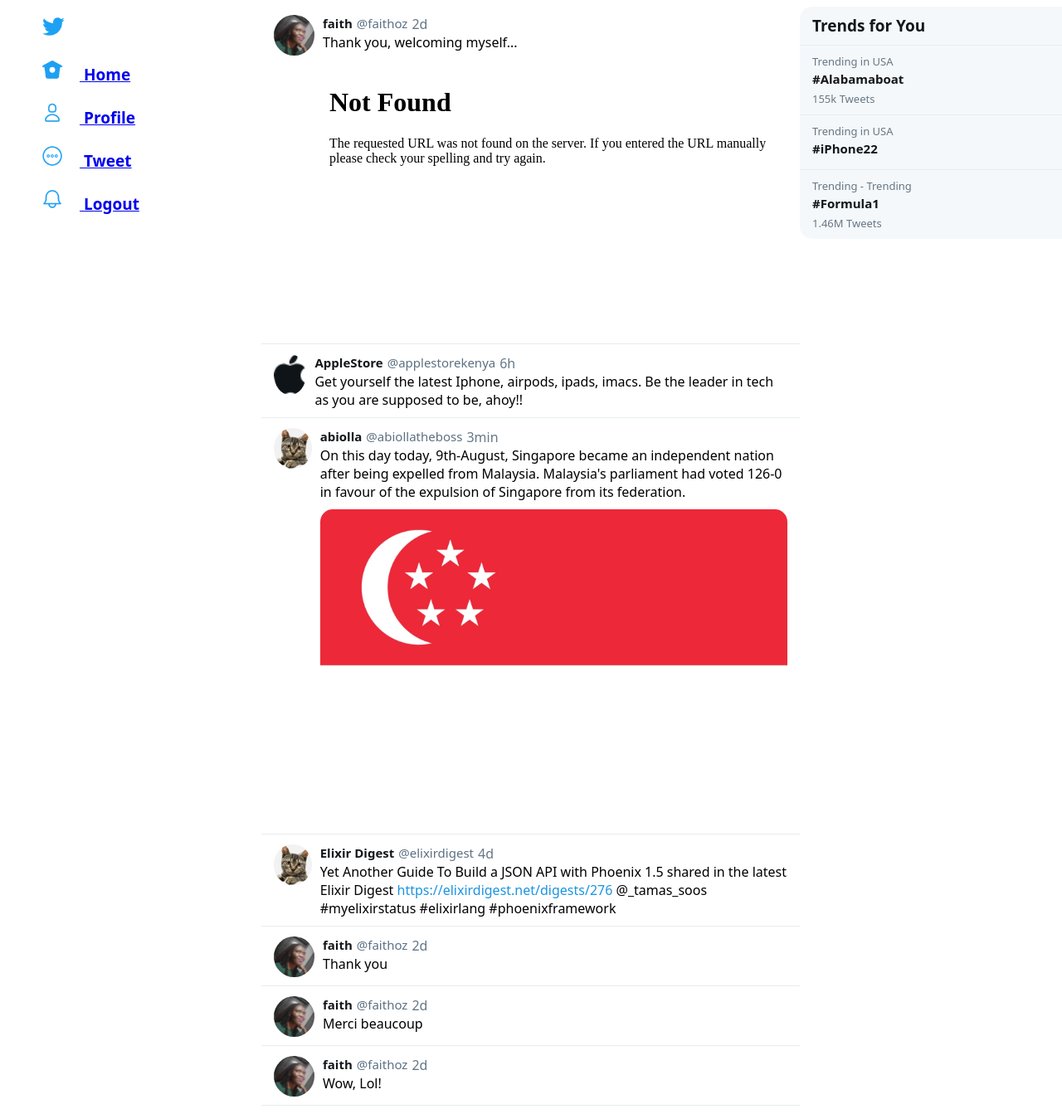
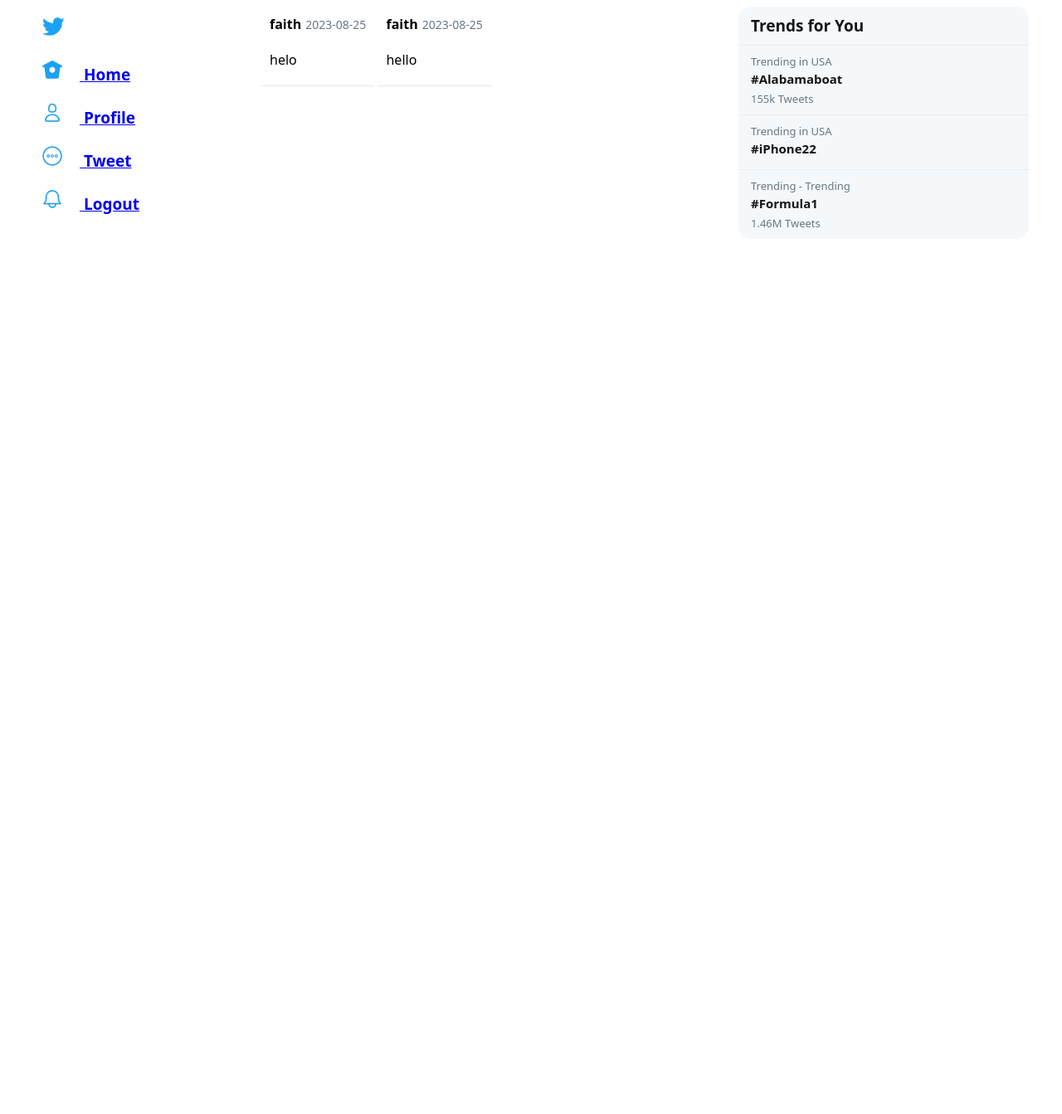
Before and after one commit to Obony/X-clone, a Flask app: template templates/home.html in a window 1280 px wide. Shown: the whole page at 83% size. After the commit the page ends 274 px from the top, so only its background shows below. Run offline with Flask 2, Linux system fonts and the light colour scheme; the template is opened without the code that fills it: values that come from a table or form of the project are taken from there, others are empty; data comes from the database, SQL or seed files in the repository.

Commit message:
update on tweets section

```diff
--- a/templates/home.html
+++ b/templates/home.html
@@ -53,148 +53,10 @@
           </div>
             </div>
         <div class="layout__main">
-          <div class="tweet">
-            <img class="tweet__author-logo" src="/static/images/faith.jpg" />
-            <div class="tweet__main">
-              <div class="tweet__header">
-                <div class="tweet__author-name">
-                  faith
-                </div>
-                <div class="tweet__author-slug">
-                  @faithoz
-                </div>
-                <div class="tweet__publish-time">
-                  2d
-                </div>
-              </div>
-              <div class="tweet__content">
-                Thank you, welcoming myself... <br/>
-                <br/>
-                <iframe width="560" height="315" src="/static/images/jericho.mp4" frameborder="0" allowfullscreen></iframe>
-              </div>
-            </div>
-          </div>
-          <div class="tweet">
-            <img class="tweet__author-logo" src="/static/images/apple.png" />
-            <div class="tweet__main">
-              <div class="tweet__header">
-                <div class="tweet__author-name">
-                  AppleStore
-                </div>
-                <div class="tweet__author-slug">
-                  @applestorekenya
-                </div>
-                <div class="tweet__publish-time">
-                  6h
-                </div>
-              </div>
-              <div class="tweet__content">
-                Get yourself the latest Iphone, airpods, ipads, imacs. Be the leader in tech as you are supposed to be, ahoy!!
-              </div>
-            </div>
-          </div>
-          <div class="tweet">
-            <img class="tweet__author-logo" src="/static/images/abiollaghcat.png" />
-            <div class="tweet__main">
-              <div class="tweet__header">
-                <div class="tweet__author-name">
-                  abiolla
-                </div>
-                <div class="tweet__author-slug">
-                  @abiollatheboss
-                </div>
-                <div class="tweet__publish-time">
-                  3min
-                </div>
-              </div>
-              <div class="tweet__content">
-                On this day today, 9th-August, Singapore became an independent nation after being expelled from Malaysia.
-                Malaysia's parliament had voted 126-0 in favour of the expulsion of Singapore from its federation.
-                <img class="tweet__image" src="/static/images/flag.jpg" />
-              </div>
-            </div>
-          </div>
-          <div class="tweet">
-            <img class="tweet__author-logo" src="/static/images/abiollaghcat.png" />
-            <div class="tweet__main">
-              <div class="tweet__header">
-                <div class="tweet__author-name">
-                  Elixir Digest
-                </div>
-                <div class="tweet__author-slug">
-                  @elixirdigest
-                </div>
-                <div class="tweet__publish-time">
-                  4d
-                </div>
-              </div>
-              <div class="tweet__content">
-                Yet Another Guide To Build a JSON API with Phoenix 1.5 shared in
-                the latest Elixir Digest
-                <a href="https://elixirdigest.net/digests/276"
-                  >https://elixirdigest.net/digests/276</a
-                >
-                @_tamas_soos #myelixirstatus #elixirlang #phoenixframework
-              </div>
-            </div>
-          </div>
-          <div class="tweet">
-            <img class="tweet__author-logo" src="/static/images/faith.jpg" />
-            <div class="tweet__main">
-              <div class="tweet__header">
-                <div class="tweet__author-name">
-                  faith
-                </div>
-                <div class="tweet__author-slug">
-                  @faithoz
-                </div>
-                <div class="tweet__publish-time">
-                  2d
-                </div>
-              </div>
-              <div class="tweet__content">
-                Thank you
-
-              </div>
-            </div>
-          </div>
-          <div class="tweet">
-            <img class="tweet__author-logo" src="/static/images/faith.jpg" />
-            <div class="tweet__main">
-              <div class="tweet__header">
-                <div class="tweet__author-name">
-                  faith
-                </div>
-                <div class="tweet__author-slug">
-                  @faithoz
-                </div>
-                <div class="tweet__publish-time">
-                  2d
-                </div>
-              </div>
-              <div class="tweet__content">
-                Merci beaucoup
-              </div>
-            </div>
-          </div>
-          <div class="tweet">
-            <img class="tweet__author-logo" src="/static/images/faith.jpg" />
-            <div class="tweet__main">
-              <div class="tweet__header">
-                <div class="tweet__author-name">
-                  faith
-                </div>
-                <div class="tweet__author-slug">
-                  @faithoz
-                </div>
-                <div class="tweet__publish-time">
-                  2d
-                </div>
-              </div>
-              <div class="tweet__content">
-                Wow, Lol!
-              </div>
-            </div>
+          <div>
+            {% for post in posts %}
+              {% include 'posts.html' %}
+            {% endfor %}
           </div>
         </div>
         <div class="layout__right-sidebar-container">
@@ -239,6 +101,5 @@
             </div>
         </div>
     </div>
-    <script src="/static/script.js"></script>
   </body>
 </html>
```
